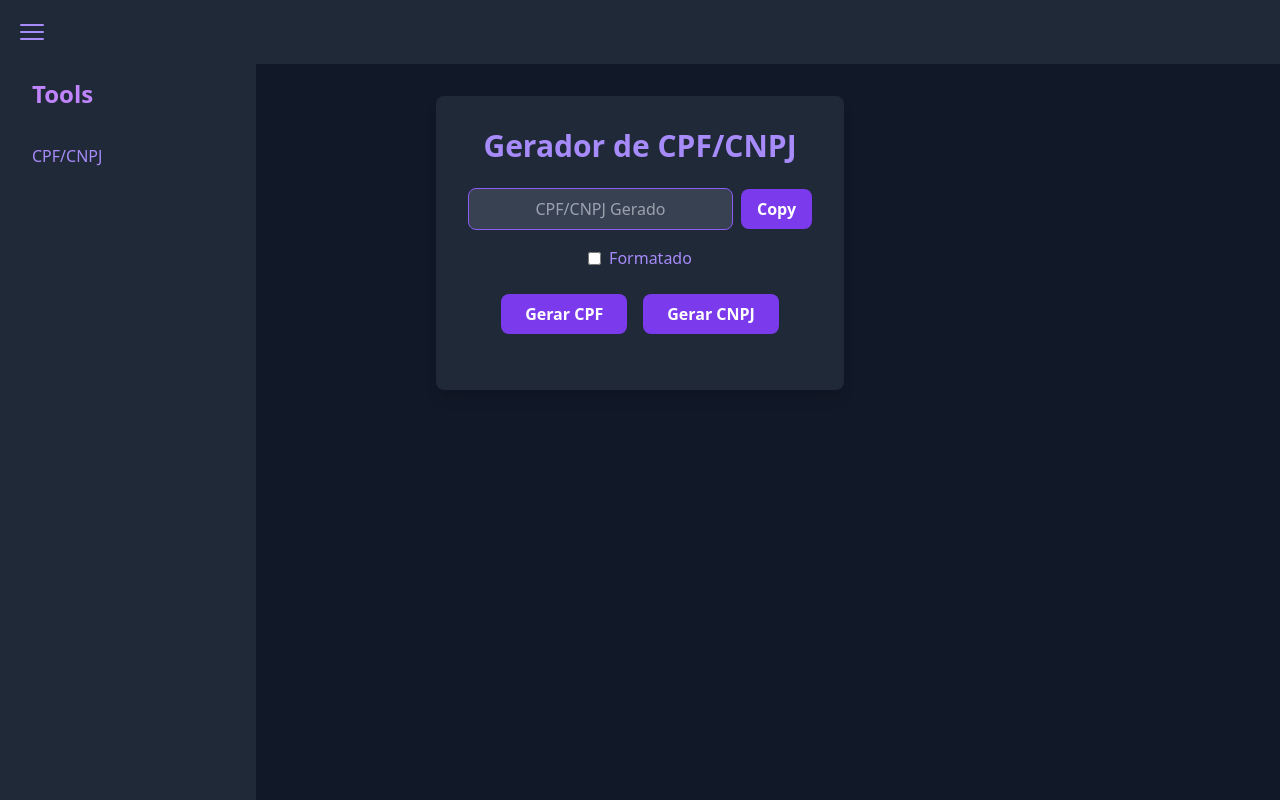
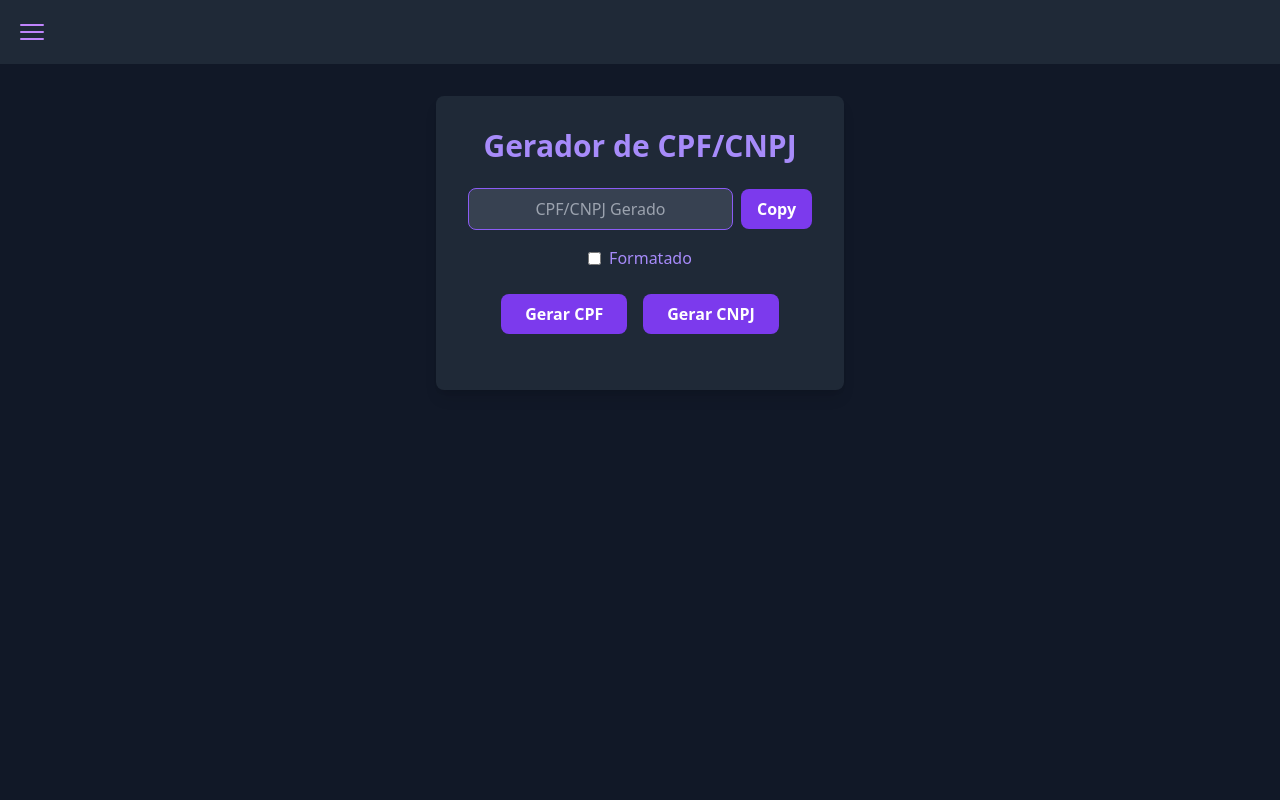
Before and after one commit to misphyr/Misphyr.com, a website: page src/pages/cpfgen.html in a window 1280 px wide. Both pictures are taken after a click on the button 32 px from the left and 32 px from the top of the page. Drawn offline with Linux system fonts and the light colour scheme.

Commit message:
consertado o bug the as vezes a sidebar n funfar

```diff
--- a/assets/styles/tailwind.css
+++ b/assets/styles/tailwind.css
@@ -6,4 +6,9 @@
     input{
         @apply text-purple-500 bg-white rounded-lg px-2.5 py-1.5
     }
+
+    .hidden {
+        display: none;
+      }
+
 }
--- a/src/js/main.js
+++ b/src/js/main.js
@@ -32,17 +32,20 @@ document.addEventListener("DOMContentLoaded", function () {
         .then(data => {
             document.getElementById('header-container').innerHTML = data;
 
-            const btn = document.getElementById('menu-btn');
+            const menuBtn = document.getElementById('menu-btn');
             const sidebar = document.getElementById('sidebar');
 
-            if (btn && sidebar) {
-                btn.addEventListener('click', () => {
-                    sidebar.classList.toggle('-translate-x-full');
+            if (menuBtn && sidebar) {
+                menuBtn.addEventListener('click', () => {
+                    sidebar.classList.toggle('hidden');
                 });
+            } else {
+                console.error('Menu button or sidebar element not found');
             }
+
         })
         .catch(error => console.error('Error loading Header:', error));
-});
+
 
         document.getElementById('cpf-btn').addEventListener('click', function () {
             const resultField = document.getElementById('result');
@@ -56,7 +59,7 @@ document.getElementById('cnpj-btn').addEventListener('click', function () {
             resultField.value = gerarCNPJ(format);
         });
 
-document.getElementById('copy-btn').addEventListener('click', function() {
+        document.getElementById('copy-btn').addEventListener('click', function () {
             const resultField = document.getElementById('result');
             const copyMessage = document.getElementById('copy-message');
 
@@ -84,6 +87,9 @@ document.getElementById('copy-btn').addEventListener('click', function() {
                     }, 2000);
                 });
         });
+
+});
+
 
 function formatarCNPJ(cnpj) {
     return cnpj.replace(/^(\d{2})(\d{3})(\d{3})(\d{4})(\d{2})$/, "$1.$2.$3/$4-$5");
```
Also changed, not shown: assets/styles/output.css. Lines whose indentation alone changed are shown as unchanged.
